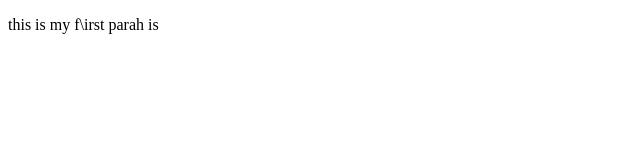
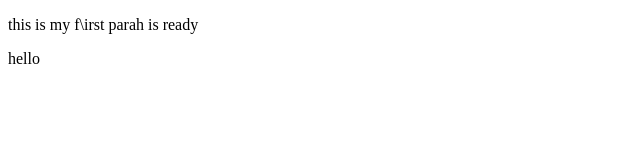
Before and after one commit to spidyhere/practice_git, a plain HTML site: page index.html in a window 1280 px wide. Shown: the full height of the page, 0-640 px from the left. Drawn offline with Linux system fonts and the light colour scheme.

Commit message:
added new para

```diff
--- a/index.html
+++ b/index.html
@@ -6,6 +6,7 @@
     <title>Document</title>
 </head>
 <body>
-    <p>this is my f\irst parah is</p>
+    <p>this is my f\irst parah is ready</p>
+    <p>hello</p>
 </body>
 </html>
```
